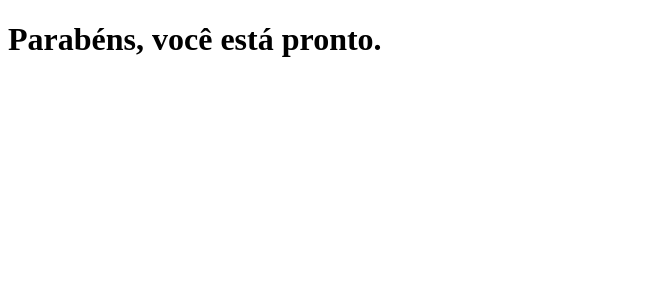
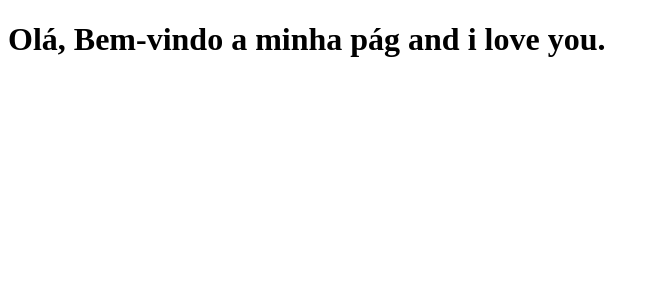
Before and after one commit to Alessandro-filho/clone-tabnews, a Next.js app: page / in a window 1280 px wide. Shown: the top 300 px of the page, without its empty margins (0-659 px from the left). Built offline with nearby package versions, Linux system fonts and the light colour scheme.

Commit message:
Modifica a frase

```diff
--- a/pages/index.js
+++ b/pages/index.js
@@ -1,5 +1,5 @@
 function Home() {
-    return <h1>Parabéns, você está pronto.</h1>
+    return <h1>Olá, Bem-vindo a minha pág and i love you.</h1>
 }
 
 export default Home;
```
